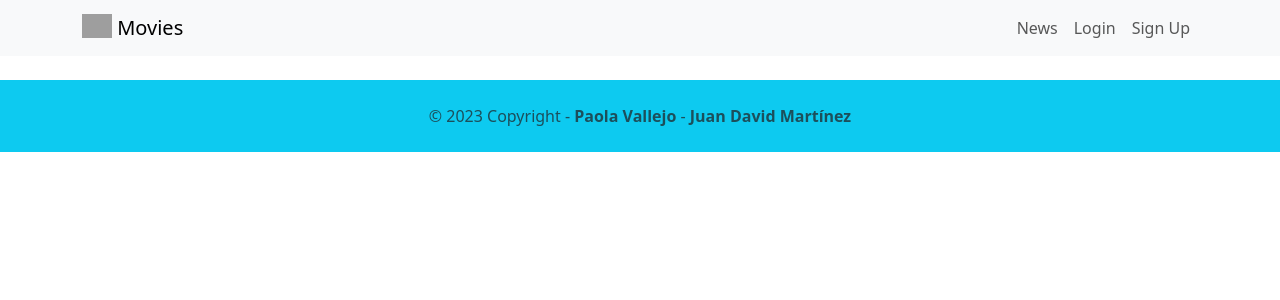
After one commit to xXGrandaXx/ProyectoPeliculas2023-2_Taller3, a Django app: template moviereviews/templates/base.html in a window 1280 px wide. The commit adds this page. Shown: the top 300 px of the page. Run offline with Django 3.2, Linux system fonts and the light colour scheme; the template is opened without the code that fills it, so the values that code supplies are empty; grey boxes are pictures that could not be loaded.

Commit message:
adding navbar

```diff
--- /dev/null
+++ b/moviereviews/templates/base.html
@@ -0,0 +1,47 @@
+<!doctype html>
+<html lang="en">
+    <head>
+        <link href="https://cdn.jsdelivr.net/npm/bootstrap@5.3.0-alpha2/dist/css/bootstrap.min.css" rel="stylesheet" integrity="sha384-aFq/bzH65dt+w6FI2ooMVUpc+21e0SRygnTpmBvdBgSdnuTN7QbdgL+OapgHtvPp" crossorigin="anonymous">
+    </head>
+
+    <body>
+        <nav class="navbar navbar-expand-lg navbar-light bg-light mb-3">
+            <div class="container">
+                <a class="navbar-brand" href="{% url 'home' %}">
+                    {% load static %}
+                    <img src="{% static 'images/movie.PNG' %}" alt="" width="30" height="24"
+                    class="d-inline-block align-text-top" />
+                    Movies
+                </a>
+                <button class="navbar-toggler" type="button" data-bstoggle="collapse" data-bs-target="#navbarNavAltMarkup" aria-controls="navbarNavAltMarkup" aria-expanded="false" arialabel="Toggle navigation">
+                    <span class="navbar-toggler-icon"></span>
+                </button>
+                <div class="collapse navbar-collapse" id="navbarNavAltMarkup">
+                    <div class="navbar-nav ms-auto">
+                        <a class="nav-link" href="{% url 'news' %}">News</a>
+                        <a class="nav-link" href="#">Login</a>
+                        <a class="nav-link" href="#">Sign Up</a>
+                    </div>
+                </div>
+            </div>
+        </nav>
+           <div class="container">
+                {% block content %}
+                {% endblock content %}
+           </div>
+
+           <footer class="text-center text-lg-start bg-info text-muted mt-4">
+            <div class="text-center p-4">
+                © 2023 Copyright -
+            <a class="text-reset fw-bold text-decoration-none"
+                target="_blank" href="pvallej3@eafit.edu.co">
+                Paola Vallejo
+            </a> -
+            <a class="text-reset fw-bold text-decoration-none"
+                target="_blank" href="jdmartinev@eafit.edu.co">
+                Juan David Martínez
+            </a>
+         </div>
+        </footer>
+    </body>
+</html>
```
Also changed, not shown: moviereviews/settings.py (+6 -1 lines), news/templates/news.html (+8 -0 lines), moviereviews/static/images/Movie.JPG (added).
